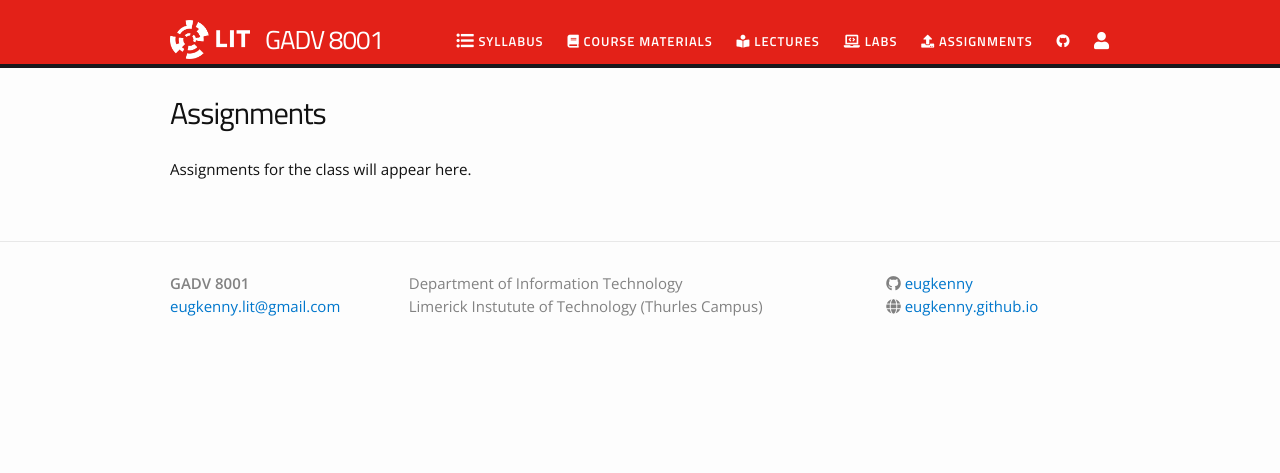
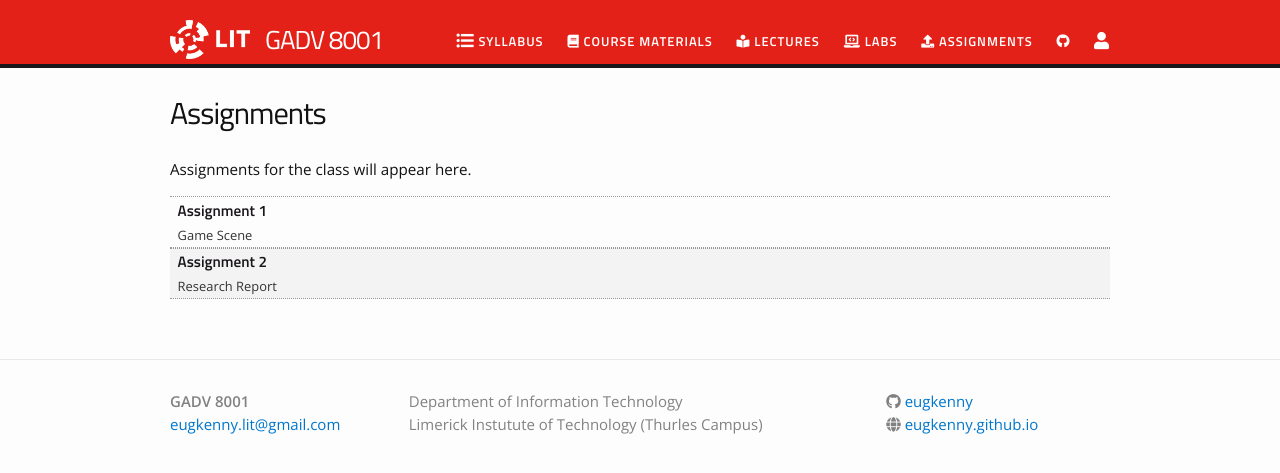
Before and after one commit to eugkenny/GADV8001, a Jekyll site: the page built from assignments.md, in a window 1280 px wide. Shown: the top 473 px of the page. Built offline with Jekyll 4.4.1, drawn with Linux system fonts in a browser that asks for light colours; nearby versions of some CDN libraries.

Commit message:
Assignments

```diff
--- a/_data/assignments.yml
+++ b/_data/assignments.yml
@@ -1,9 +1,9 @@
-#- title: "Assignment 1"
-#  filename: Untitled
-#  dirname: assignments
-#  tldr: "Cipher"
+- title: "Assignment 1"
+  filename: Assignment 1.pdf
+  dirname: assignments
+  tldr: "Game Scene"
 
-#- title: "Assignment 2"
-#  filename: ass2
-#  dirname: assignments
-#  tldr: "fuhqwuhfuwquh"
+- title: "Assignment 2"
+  filename: Assignment 2.pdf
+  dirname: assignments
+  tldr: "Research Report"
--- a/assignments.md
+++ b/assignments.md
@@ -13,7 +13,7 @@ The bottom right icons link to the Github directory for the lecture (<i class="f
 <ul id="archive">
 {% for assignment in site.data.assignments %}
       <li class="archiveposturl">
-        <span><a href="{{ site.url }}/{{ assignment.dirname }}/{{ assignmengt.filename }}.pdf">{{ assignment.title }}</a></span><br>
+        <span><a href="{{ site.baseurl }}/{{ assignment.dirname }}/{{ assignment.filename }}">{{ assignment.title }}</a></span><br>
 <span class = "postlower">
 <!-- <strong>tl;dr:</strong> -->{{ assignment.tldr }}</span>
 <strong style="font-size:100%; font-family: 'Titillium Web', sans-serif; float:right; padding-right: .5em">
```
Also changed, not shown: 5 other files.
